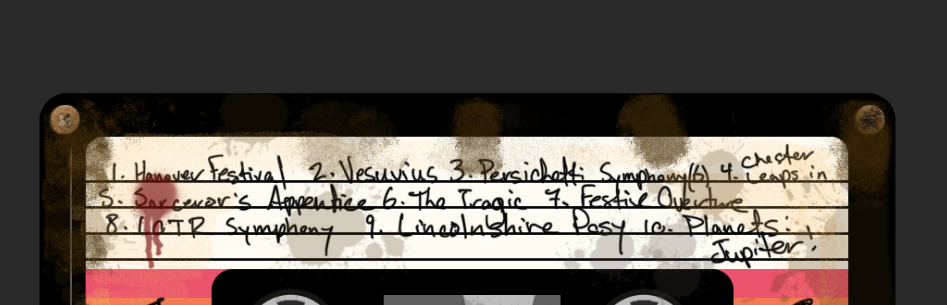
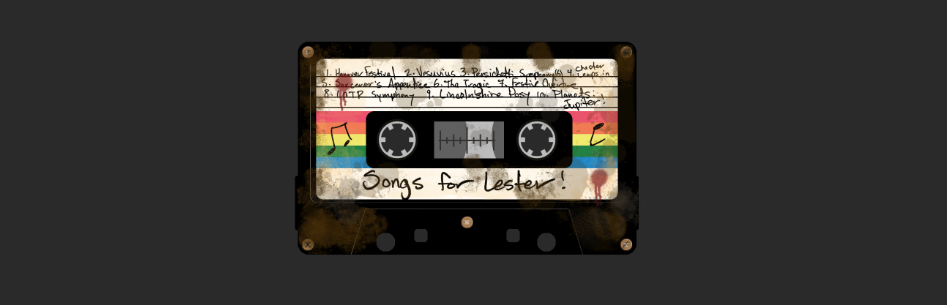
Before and after one commit to Dkeown/mixtape, a plain HTML site: page index.html in a window 1280 px wide. Shown: the top 305 px of the page, without its empty margins (173-1120 px from the left). Drawn offline with Linux system fonts and the light colour scheme.

Commit message:
Add files via upload

```diff
--- a/styles.css
+++ b/styles.css
@@ -29,5 +29,5 @@ h3 {
   display: block;
   margin-right: auto;
   margin-left: auto;
-  max-width: 100%;
+  max-width: 500px;
   }
```
